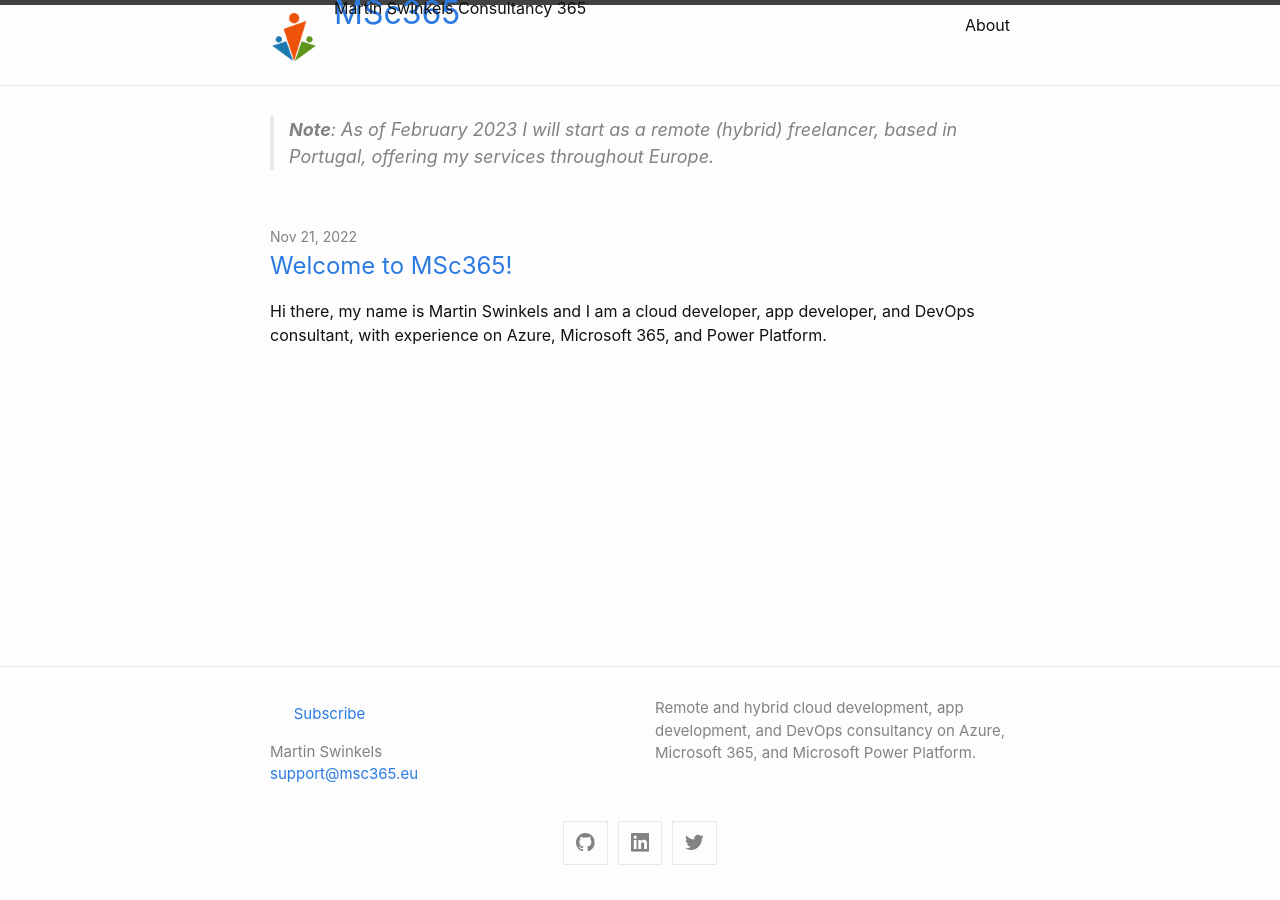
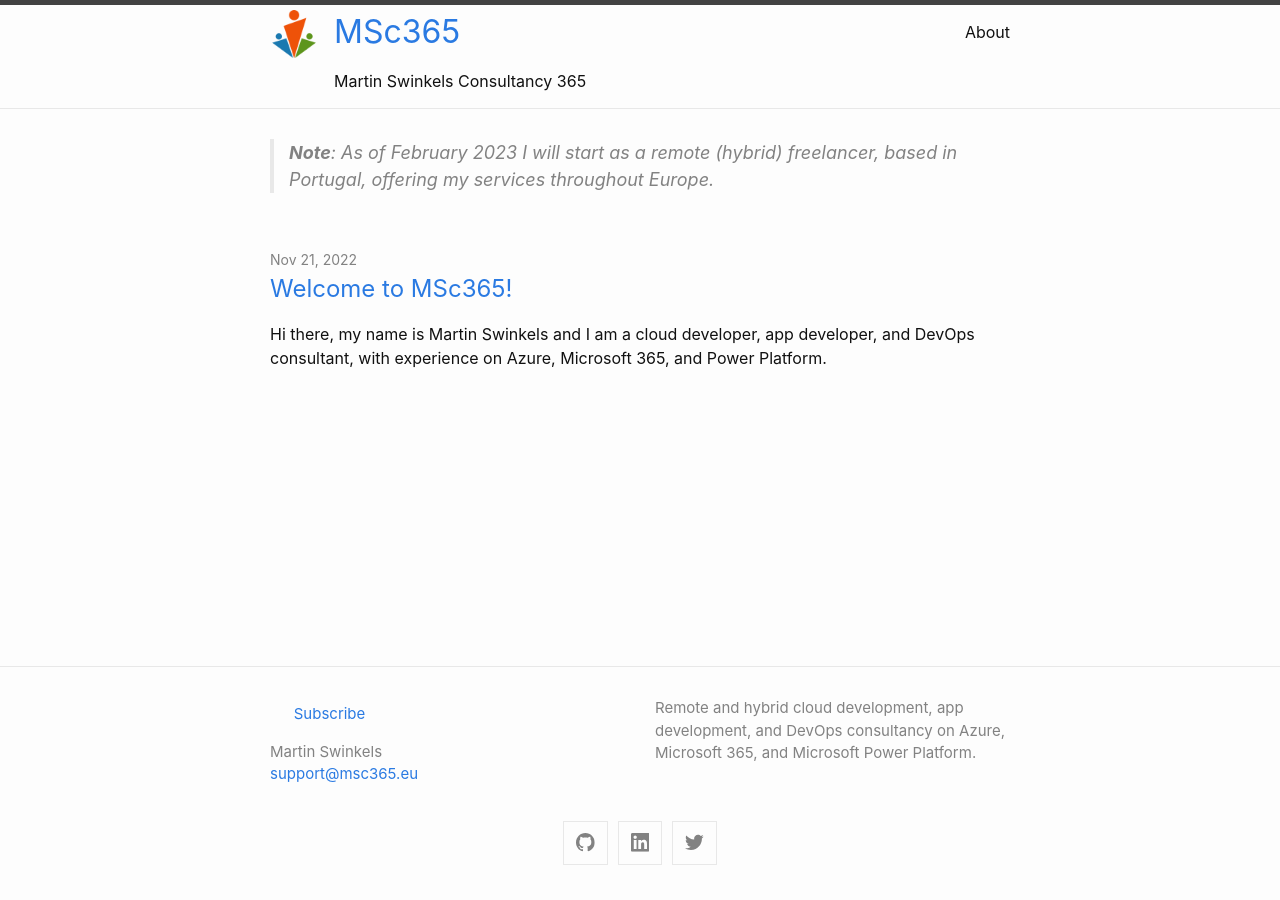
Before and after one commit to msc365/msc365.github.io, a Jekyll site: the page built from index.md, in a window 1280 px wide. Built offline with Jekyll 4.4.1, drawn with Linux system fonts in a browser that asks for light colours.

Commit message:
Update header.html

```diff
--- a/_includes/header.html
+++ b/_includes/header.html
@@ -5,9 +5,6 @@
     {%- assign page_paths = site.header_pages | default: default_paths -%}
     {%- assign titles_size = site.pages | map: 'title' | join: '' | size -%}
 
-    <div class="wrapper-masthead">
-      <div class="container">
-        <header class="masthead clearfix">
     <a href="{{ site.baseurl }}/" class="site-logo"><img src="{{ site.logo }}" /></a>
 
     <div class="site-info">
@@ -36,8 +33,5 @@
       </div>
     </nav>
   {%- endif -%}
-        </header>
-      </div>
-    </div>
   </div>
 </header>
--- a/_sass/minima/custom-styles.scss
+++ b/_sass/minima/custom-styles.scss
@@ -1,36 +1,32 @@
 // Placeholder to allow defining custom styles that override everything else.
 // (Use `_sass/minima/custom-variables.scss` to override variable defaults)
-
-.site-header {
-    line-height: 0;
-}
 
 // Nicolas Gallagher's micro clearfix hack
 // http://nicolasgallagher.com/micro-clearfix-hack/
 
-.clearfix:before,
-.clearfix:after {
-    content: " ";
-    display: table;
-}
+// .clearfix:before,
+// .clearfix:after {
+//     content: " ";
+//     display: table;
+// }
 
-.clearfix:after {
-    clear: both;
-}
+// .clearfix:after {
+//     clear: both;
+// }
 
 // .masthead
 
-.wrapper-masthead {
-    margin-bottom: 16px;
-  }
+// .wrapper-masthead {
+//     margin-bottom: 16px;
+//   }
 
-.masthead {
-    padding: 8px 0;
+// .masthead {
+//     padding: 8px 0;
 
-    @include mobile {
-        text-align: center;
-    }
-}
+//     @include mobile {
+//         text-align: center;
+//     }
+// }
 
 .site-logo {
     float: left;
```
Lines whose indentation alone changed are shown as unchanged.
